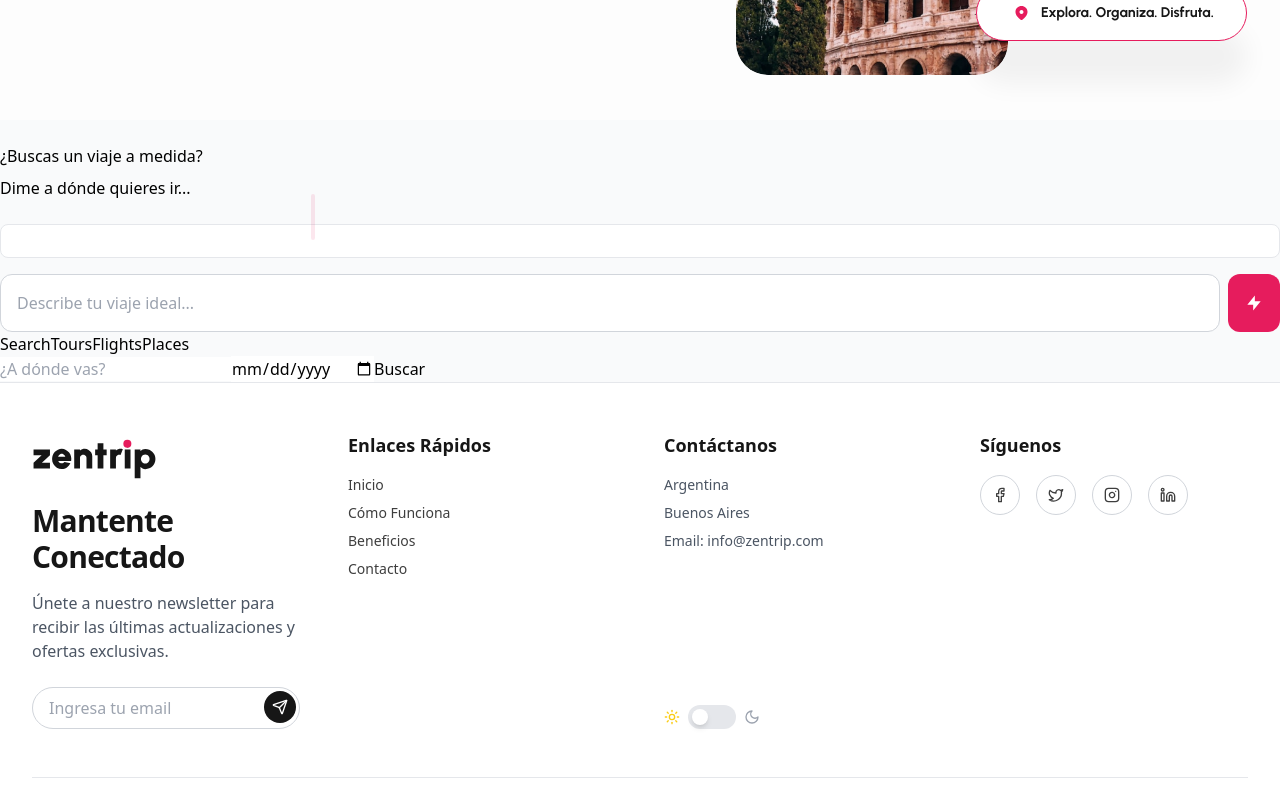
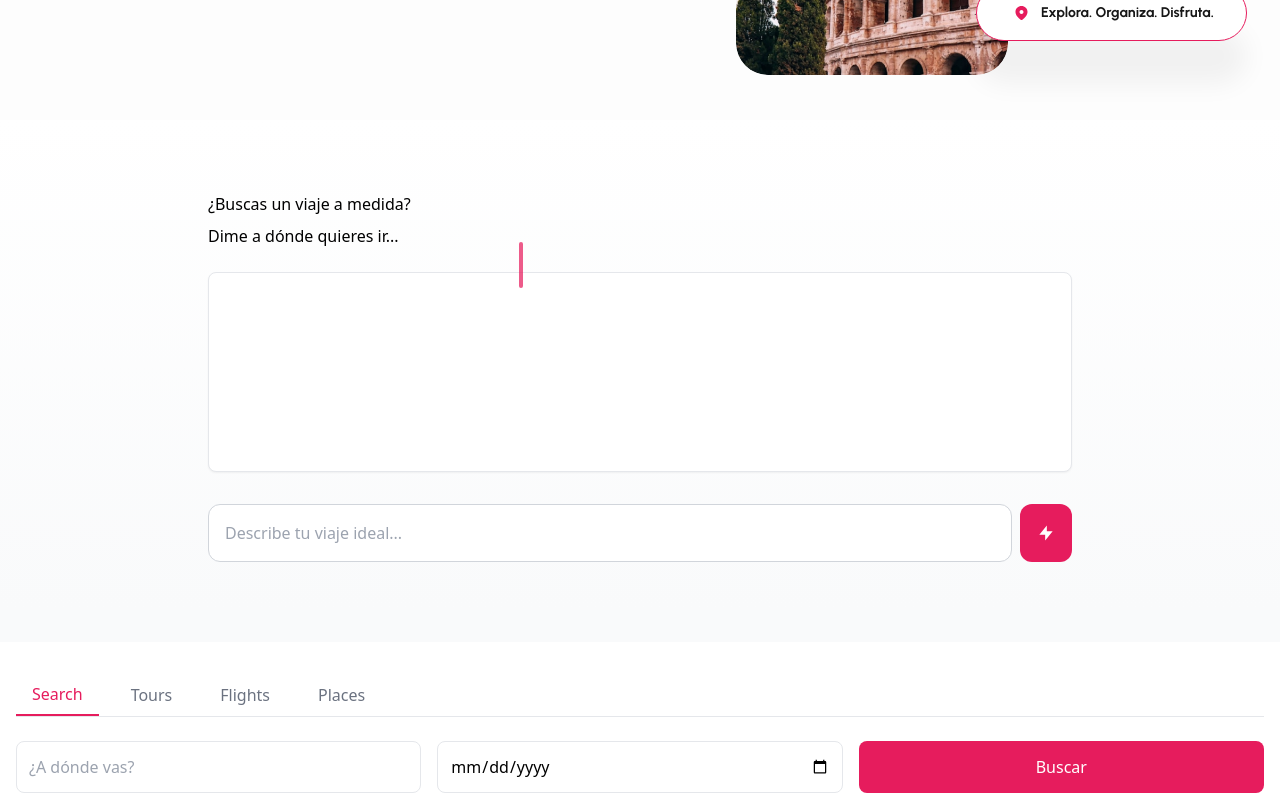
Before and after one commit to Ignacio918/viajes-app, a React (Vite) app in the folder viajes-app/: page / in a window 1280 px wide. Shown: the part 680-1480 px from the top of the page. Built offline with nearby package versions, Linux system fonts and the light colour scheme; a web font is replaced by a local one.

Commit message:
arreglos

```diff
--- a/viajes-app/src/pages/Landing.tsx
+++ b/viajes-app/src/pages/Landing.tsx
@@ -1,4 +1,4 @@
-import React, { useState, useRef } from 'react';
+import React, { useState, useRef, useEffect } from 'react';
 import Navbar from '../components/Navbar';
 import HeroSection from '../pages/HeroSection';
 import { TypewriterEffectSmooth } from '../components/ui/typewriter-effect';
@@ -34,6 +34,14 @@ const Landing: React.FC = () => {
     },
   ];
 
+  const scrollToBottom = () => {
+    messagesEndRef.current?.scrollIntoView({ behavior: "smooth" });
+  };
+
+  useEffect(() => {
+    scrollToBottom();
+  }, [messages]);
+
   const handleSendMessage = async (e: React.FormEvent) => {
     e.preventDefault();
     console.log('Form submitted');
@@ -52,7 +60,6 @@ const Landing: React.FC = () => {
     setIsTyping(true);
 
     try {
-      console.log('API Key:', import.meta.env.VITE_GOOGLE_API_KEY);
       const model = genAI.getGenerativeModel(travelAIConfig);
       console.log('Model created');
 
@@ -68,10 +75,8 @@ const Landing: React.FC = () => {
           }
         ],
       });
-      console.log('Chat started');
 
       const result = await chat.sendMessage([{ text: inputMessage }]);
-      console.log('Message sent, waiting for response');
       const response = await result.response.text();
       console.log('Response received:', response);
 
@@ -95,11 +100,12 @@ const Landing: React.FC = () => {
       <Navbar />
       <HeroSection />
 
+      <div className="main-content">
         <section className="chat-section">
           <div className="chat-container">
             <TypewriterEffectSmooth words={words} />
 
-          {/* Chat Messages */}
+            <div className="chat-interface">
               <div className="messages-container">
                 {messages.map((message) => (
                   <div
@@ -119,7 +125,6 @@ const Landing: React.FC = () => {
                 <div ref={messagesEndRef} />
               </div>
 
-          {/* Chat Input */}
               <form onSubmit={handleSendMessage} className="chat-input-wrapper">
                 <input
                   type="text"
@@ -134,6 +139,7 @@ const Landing: React.FC = () => {
                   </svg>
                 </button>
               </form>
+            </div>
           </div>
         </section>
 
@@ -175,6 +181,7 @@ const Landing: React.FC = () => {
           </div>
         </section>
       </div>
+    </div>
   );
 };
 
--- a/viajes-app/src/styles/Landing.css
+++ b/viajes-app/src/styles/Landing.css
@@ -1,12 +1,33 @@
-/* Añade estos estilos al final de tu archivo Landing.css */
+/* Estructura principal */
+.landing-container {
+  @apply min-h-screen flex flex-col;
+}
+
+.main-content {
+  @apply flex flex-col gap-8;
+}
+
+/* Sección de chat */
+.chat-section {
+  @apply py-12 bg-gradient-to-b from-white to-gray-50;
+}
+
+.chat-container {
+  @apply max-w-4xl mx-auto px-4;
+}
+
+.chat-interface {
+  @apply mt-6 flex flex-col gap-4;
+}
 
 .messages-container {
-  @apply mt-4 space-y-4 max-h-[300px] overflow-y-auto p-4;
+  @apply min-h-[200px] max-h-[400px] overflow-y-auto p-4;
   @apply border border-gray-200 rounded-lg bg-white;
+  @apply shadow-sm;
 }
 
 .message {
-  @apply p-3 rounded-lg max-w-[80%];
+  @apply p-3 rounded-lg max-w-[80%] mb-3;
 }
 
 .user-message {
@@ -34,7 +55,7 @@
 }
 
 .chat-input-wrapper {
-  @apply mt-4 relative flex gap-2;
+  @apply flex gap-2 mt-4;
 }
 
 .chat-input {
@@ -47,9 +68,47 @@
   @apply p-4 bg-pink-600 text-white rounded-xl;
   @apply hover:bg-pink-700 transition-colors duration-200;
   @apply flex items-center justify-center;
+  min-width: 50px;
 }
 
 .send-icon {
-  @apply w-5 h-5;
-  @apply fill-current;
+  @apply w-5 h-5 fill-current;
 }
+
+/* Sección de pestañas */
+.tabs-section {
+  @apply py-8 bg-white;
+}
+
+.tabs-container {
+  @apply max-w-7xl mx-auto px-4;
+}
+
+.tabs-navigation {
+  @apply flex gap-4 border-b mb-6;
+}
+
+.tab-button {
+  @apply px-4 py-2 text-gray-500;
+  @apply hover:text-gray-700 transition-colors duration-200;
+}
+
+.tab-button.active {
+  @apply border-b-2 border-pink-600 text-pink-600;
+}
+
+.search-form {
+  @apply grid grid-cols-1 md:grid-cols-3 gap-4;
+}
+
+.destination-input,
+.date-input {
+  @apply p-3 border rounded-lg;
+  @apply focus:border-pink-500 focus:ring-2 focus:ring-pink-200;
+  @apply transition-all duration-200;
+}
+
+.search-button {
+  @apply p-3 bg-pink-600 text-white rounded-lg;
+  @apply hover:bg-pink-700 transition-colors duration-200;
+}
```
Lines whose indentation alone changed are shown as unchanged.
